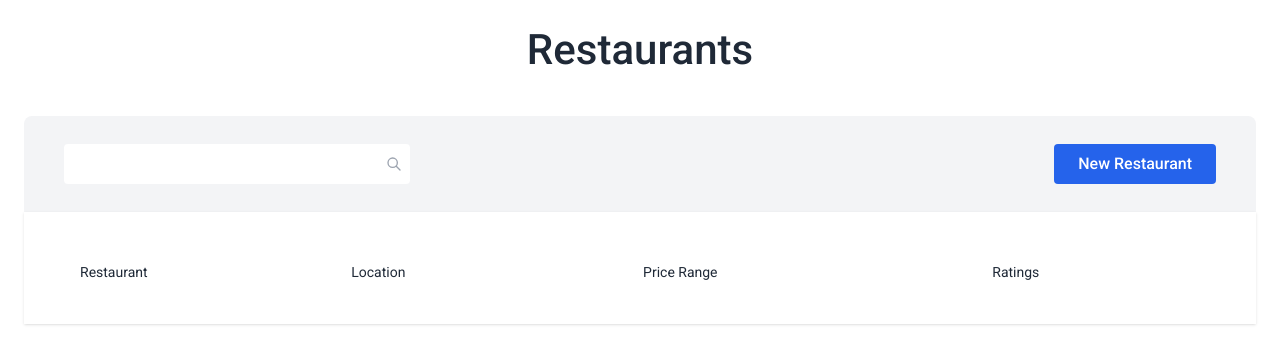
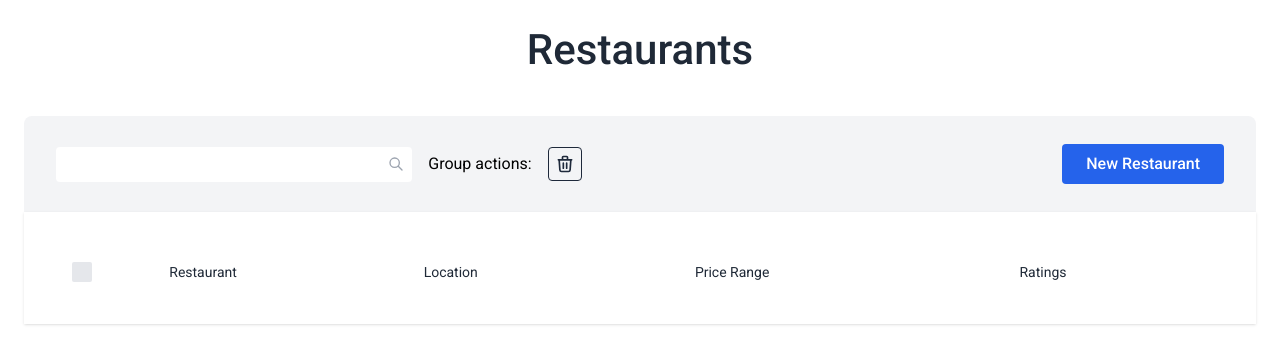
Before and after one commit to IlijaRad/gelp, a React (Create React App) app in the folder client/: page / in a window 1280 px wide. Shown: the top 364 px of the page. Built offline with nearby package versions, Linux system fonts and the light colour scheme; no server answers.

Commit message:
Added multiselect and multi delete on table

```diff
--- /dev/null
+++ b/client/src/components/Checkbox.js
@@ -0,0 +1,32 @@
+const Checkbox = ({ checked, setChecked }) => {
+  return (
+    <div className="bg-gray-200 rounded-sm w-5 h-5 flex flex-shrink-0 justify-center items-center relative">
+      <input
+        type="checkbox"
+        className="checkbox opacity-0 absolute cursor-pointer w-full h-full"
+        value={checked}
+        onChange={() => setChecked((checked) => !checked)}
+      />
+      <div className="bg-blue-700 text-white rounded-sm">
+        {checked && (
+          <svg
+            xmlns="http://www.w3.org/2000/svg"
+            width={20}
+            height={20}
+            viewBox="0 0 24 24"
+            strokeWidth="1.5"
+            stroke="currentColor"
+            fill="none"
+            strokeLinecap="round"
+            strokeLinejoin="round"
+          >
+            <path stroke="none" d="M0 0h24v24H0z" />
+            <path d="M5 12l5 5l10 -10" />
+          </svg>
+        )}
+      </div>
+    </div>
+  );
+};
+
+export default Checkbox;
--- a/client/src/components/RestaurantsTable.js
+++ b/client/src/components/RestaurantsTable.js
@@ -3,11 +3,30 @@ import { Link } from "react-router-dom";
 import { RestaurantsContext } from "../context/RestaurantsContext";
 import RestaurantsTableRow from "./RestaurantsTableRow";
 import Fuse from "fuse.js";
+import { API_PATH } from "../contants/api";
+import Checkbox from "./Checkbox";
 
 const RestaurantsTable = () => {
   const { restaurants, setRestaurants } = useContext(RestaurantsContext);
   const [allRestaurants, setAllRestaurants] = useState(restaurants);
   const [restaurantSearch, setRestaurantSearch] = useState("");
+  const [checked, setChecked] = useState(false);
+  const [selectedIds, setSelectedIds] = useState([]);
+
+  useEffect(() => {
+    async function getRestaurants() {
+      try {
+        const result = await fetch(API_PATH);
+        const json = await result.json();
+        setAllRestaurants(json.data.restaurants);
+        setRestaurants(json.data.restaurants);
+      } catch (err) {
+        console.log(err);
+      }
+    }
+    getRestaurants();
+    //eslint-disable-next-line
+  }, []);
 
   useEffect(() => {
     if (allRestaurants && allRestaurants.length > 0) {
@@ -16,7 +35,6 @@ const RestaurantsTable = () => {
         threshold: 0.0,
       });
       const results = fuse.search(restaurantSearch).map(({ item }) => item);
-      console.log(results, restaurantSearch, restaurants);
       if (restaurantSearch.length > 3 && results.length > 0) {
         setRestaurants(results);
       } else if (restaurantSearch.length > 0 && results.length === 0) {
@@ -28,16 +46,48 @@ const RestaurantsTable = () => {
     //eslint-disable-next-line
   }, [restaurantSearch, allRestaurants]);
 
+  const handleDelete = async (id) => {
+    try {
+      const response = await fetch(`${API_PATH}/${id}`, {
+        method: "DELETE",
+        headers: {
+          "Content-Type": "application/json",
+        },
+      });
+      if (response.ok) {
+        setRestaurants((restaurants) =>
+          restaurants.filter((restaurant) => {
+            return restaurant.id !== id;
+          })
+        );
+        setAllRestaurants((allRestaurants) =>
+          allRestaurants.filter((restaurant) => {
+            return restaurant.id !== id;
+          })
+        );
+      }
+    } catch (err) {
+      console.log(err);
+    }
+  };
+
+  const handleDeleteSelected = () => {
+    selectedIds.forEach(async (selectedId) => {
+      await handleDelete(selectedId);
+    });
+  };
+
   return (
     <div className="w-full sm:px-6">
-      <div className="px-4 md:px-10 py-4 md:py-7 bg-gray-100 rounded-tl-lg rounded-tr-lg">
-        <div className="flex flex-wrap justify-between gap-4 md:my-0 my-2">
-          <div className="relative basis-full md:basis-[30%]">
+      <div className="px-4 md:px-8 py-4 md:py-7 bg-gray-100 rounded-tl-lg rounded-tr-lg">
+        <div className="flex flex-wrap items-center justify-between gap-4 md:my-0 my-2">
+          <div className="flex items-center basis-full md:basis-[45%]">
+            <div className="relative w-full md:w-auto grow md:mr-4">
               <input
                 type="text"
                 value={restaurantSearch}
                 onChange={(e) => setRestaurantSearch(e.target.value)}
-              className="rounded min-w-[320px] h-full w-full py-2 px-3 pr-8 text-gray-800 focus:outline-none focus:ring-1 focus:ring-blue-600  ring-offset-gray-100"
+                className="rounded min-w-[320px] h-full w-full py-2 px-3 pr-8 text-gray-800"
               />
               <svg
                 xmlns="http://www.w3.org/2000/svg"
@@ -54,6 +104,27 @@ const RestaurantsTable = () => {
                 />
               </svg>
             </div>
+            <div className="mr-4 hidden md:block shrink-0">Group actions: </div>
+            <div
+              onClick={handleDeleteSelected}
+              className="hidden md:flex border items-center justify-center hover:bg-gray-200 cursor-pointer rounded p-1.5 border-slate-800"
+            >
+              <svg
+                xmlns="http://www.w3.org/2000/svg"
+                className="h-5 w-5"
+                fill="none"
+                viewBox="0 0 24 24"
+                stroke="#1E293B"
+                strokeWidth={2}
+              >
+                <path
+                  strokeLinecap="round"
+                  strokeLinejoin="round"
+                  d="M19 7l-.867 12.142A2 2 0 0116.138 21H7.862a2 2 0 01-1.995-1.858L5 7m5 4v6m4-6v6m1-10V4a1 1 0 00-1-1h-4a1 1 0 00-1 1v3M4 7h16"
+                />
+              </svg>
+            </div>
+          </div>
 
           <Link
             to={"/restaurants/new"}
@@ -61,12 +132,34 @@ const RestaurantsTable = () => {
           >
             New Restaurant
           </Link>
+          <div
+            onClick={handleDeleteSelected}
+            className="flex md:hidden border items-center hover:bg-gray-200 justify-center cursor-pointer rounded p-1.5 border-slate-800"
+          >
+            <svg
+              xmlns="http://www.w3.org/2000/svg"
+              className="h-5 w-5"
+              fill="none"
+              viewBox="0 0 24 24"
+              stroke="#1E293B"
+              strokeWidth={2}
+            >
+              <path
+                strokeLinecap="round"
+                strokeLinejoin="round"
+                d="M19 7l-.867 12.142A2 2 0 0116.138 21H7.862a2 2 0 01-1.995-1.858L5 7m5 4v6m4-6v6m1-10V4a1 1 0 00-1-1h-4a1 1 0 00-1 1v3M4 7h16"
+              />
+            </svg>
           </div>
         </div>
-      <div className="bg-white overflow-x-scroll overflow-y-hidden shadow px-4 md:px-10 pt-4 md:pt-7 pb-5">
+      </div>
+      <div className="bg-white overflow-x-scroll overflow-y-hidden shadow px-4 md:px-8 pt-4 md:pt-7 pb-5">
         <table className="w-full whitespace-nowrap">
           <thead>
             <tr className="h-16 w-full text-sm leading-none text-gray-800">
+              <th className="font-normal text-left pl-4">
+                <Checkbox checked={checked} setChecked={setChecked} />
+              </th>
               <th className="font-normal text-left pl-4">Restaurant</th>
               <th className="font-normal text-left pl-12">Location</th>
               <th className="font-normal text-left pl-12">Price Range</th>
@@ -86,16 +179,17 @@ const RestaurantsTable = () => {
                 }) => (
                   <RestaurantsTableRow
                     key={id}
-                    id={id}
+                    id={String(id)}
                     name={name}
                     location={location}
                     price_range={price_range}
                     average_rating={average_rating}
                     count={count}
-                    restaurants={restaurants}
-                    setRestaurants={setRestaurants}
-                    allRestaurants={allRestaurants}
-                    setAllRestaurants={setAllRestaurants}
+                    handleDelete={handleDelete}
+                    allChecked={checked}
+                    setAllChecked={setChecked}
+                    selectedIds={selectedIds}
+                    setSelectedIds={setSelectedIds}
                   />
                 )
               )}
--- a/client/src/components/RestaurantsTableRow.js
+++ b/client/src/components/RestaurantsTableRow.js
@@ -1,5 +1,6 @@
+import { useEffect, useState } from "react";
 import { useNavigate } from "react-router-dom";
-import { API_PATH } from "../contants/api";
+import Checkbox from "./Checkbox";
 
 const RestaurantsTableRow = ({
   id,
@@ -7,13 +8,49 @@ const RestaurantsTableRow = ({
   location,
   price_range,
   average_rating,
-  restaurants,
-  setRestaurants,
-  allRestaurants,
-  setAllRestaurants,
   count,
+  allChecked,
+  setAllChecked,
+  handleDelete,
+  selectedIds,
+  setSelectedIds,
 }) => {
   const navigate = useNavigate();
+  const [checked, setChecked] = useState(false);
+
+  useEffect(() => {
+    setChecked(selectedIds.includes(id));
+    if (allChecked) {
+      const notIncludes = !selectedIds.includes(id);
+      if (notIncludes) {
+        setSelectedIds((prev) => [...prev, id]);
+      }
+    }
+    //eslint-disable-next-line
+  }, [allChecked]);
+
+  useEffect(() => {
+    if (selectedIds.includes(id)) setChecked(true);
+    //eslint-disable-next-line
+  }, [selectedIds]);
+
+  useEffect(() => {
+    if (!allChecked) {
+      if (checked) {
+        const notIncludes = !selectedIds.includes(id);
+        if (notIncludes) {
+          setSelectedIds([...selectedIds, id]);
+        }
+      } else {
+        setSelectedIds(selectedIds.filter((selectedId) => selectedId !== id));
+      }
+    }
+    if (!checked && allChecked) {
+      setSelectedIds((prev) => prev.filter((sId) => sId !== id));
+      setAllChecked(false);
+    }
+    //eslint-disable-next-line
+  }, [checked]);
 
   const handleClick = (id) => {
     navigate(`/restaurants/${id}`);
@@ -24,39 +61,19 @@ const RestaurantsTableRow = ({
     navigate(`/restaurants/${id}/update`);
   };
 
-  const handleDelete = async (e) => {
-    e.stopPropagation();
-
-    try {
-      const response = await fetch(`${API_PATH}/${id}`, {
-        method: "DELETE",
-        headers: {
-          "Content-Type": "application/json",
-        },
-      });
-      if (response.ok) {
-        setRestaurants(
-          restaurants.filter((restaurant) => {
-            return restaurant.id !== id;
-          })
-        );
-        setAllRestaurants(
-          allRestaurants.filter((restaurant) => {
-            return restaurant.id !== id;
-          })
-        );
-      }
-    } catch (err) {
-      console.log(err);
-    }
-  };
-
   return (
     <tr
       key={id}
       className="h-20 text-sm leading-none text-gray-800 bg-white hover:bg-gray-100 border-b border-t border-gray-100"
       onClick={() => handleClick(id)}
     >
+      <td
+        className="cursor-pointer pl-4 relative"
+        onClick={(e) => e.stopPropagation()}
+      >
+        <Checkbox checked={checked} setChecked={setChecked} />
+      </td>
+
       <td className="cursor-pointer pl-4">
         <p className="font-medium">{name}</p>
       </td>
@@ -104,7 +121,10 @@ const RestaurantsTableRow = ({
       </td>
       <td className="pl-6">
         <button
-          onClick={handleDelete}
+          onClick={(e) => {
+            e.stopPropagation();
+            handleDelete(id);
+          }}
           className="text-white font-medium px-6 py-3 bg-red-600 hover:bg-red-700 focus:outline-none rounded"
         >
           Delete
```
Lines whose indentation alone changed are shown as unchanged.
